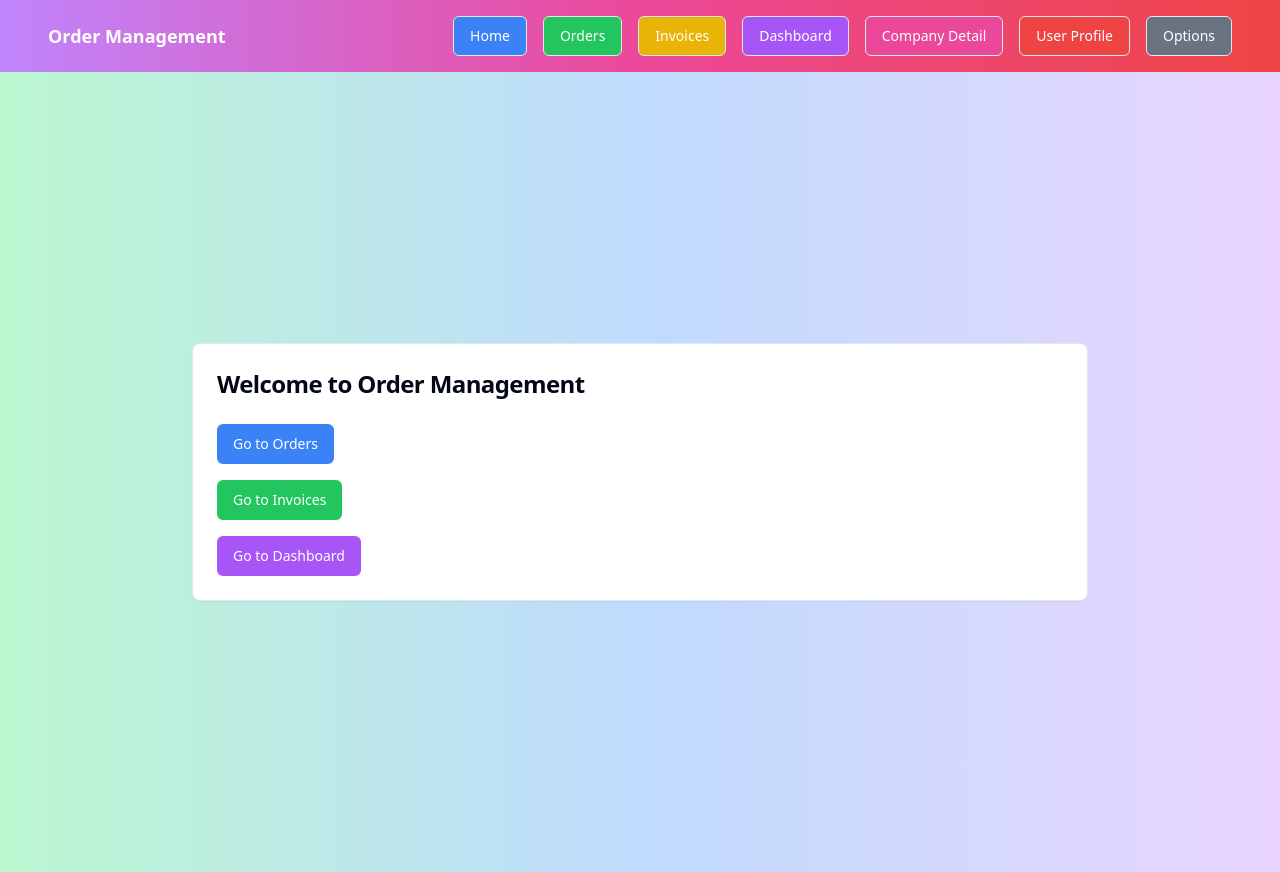
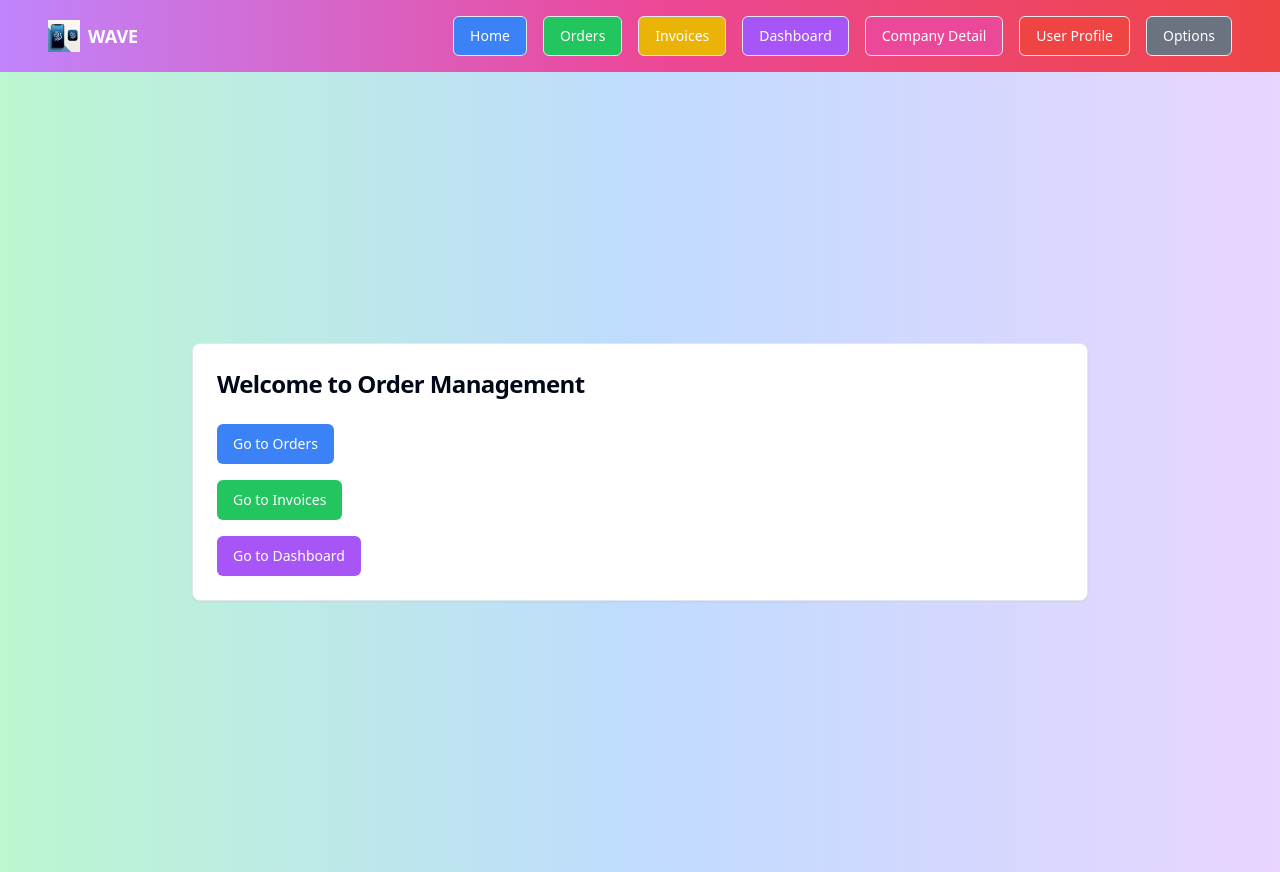
Before and after one commit to GPT-Engineer-App/order-management-ui, a React (Vite) app: page / in a window 1280 px wide. Built offline with nearby package versions, Linux system fonts and the light colour scheme.

Commit message:
Updated app name to "WAVE" and added a logo to the Navbar component.

```diff
--- a/src/components/Navbar.jsx
+++ b/src/components/Navbar.jsx
@@ -2,12 +2,16 @@ import React from 'react';
 import { Link } from 'react-router-dom';
 import { Button } from '@/components/ui/button';
 import { DropdownMenu, DropdownMenuContent, DropdownMenuItem, DropdownMenuTrigger } from '@/components/ui/dropdown-menu';
+import logo from '@/assets/logo.png';
 
 const Navbar = () => {
   return (
     <nav className="bg-gradient-to-r from-purple-400 via-pink-500 to-red-500 p-4">
       <div className="container mx-auto flex justify-between items-center">
-        <div className="text-white text-lg font-bold">Order Management</div>
+        <div className="flex items-center space-x-2">
+          <img src={logo} alt="WAVE Logo" className="h-8 w-8" />
+          <div className="text-white text-lg font-bold">WAVE</div>
+        </div>
         <div className="space-x-4">
           <Link to="/">
             <Button variant="outline" className="text-white bg-blue-500 hover:bg-blue-700">Home</Button>
```
Also changed, not shown: src/assets/logo.png (added).
